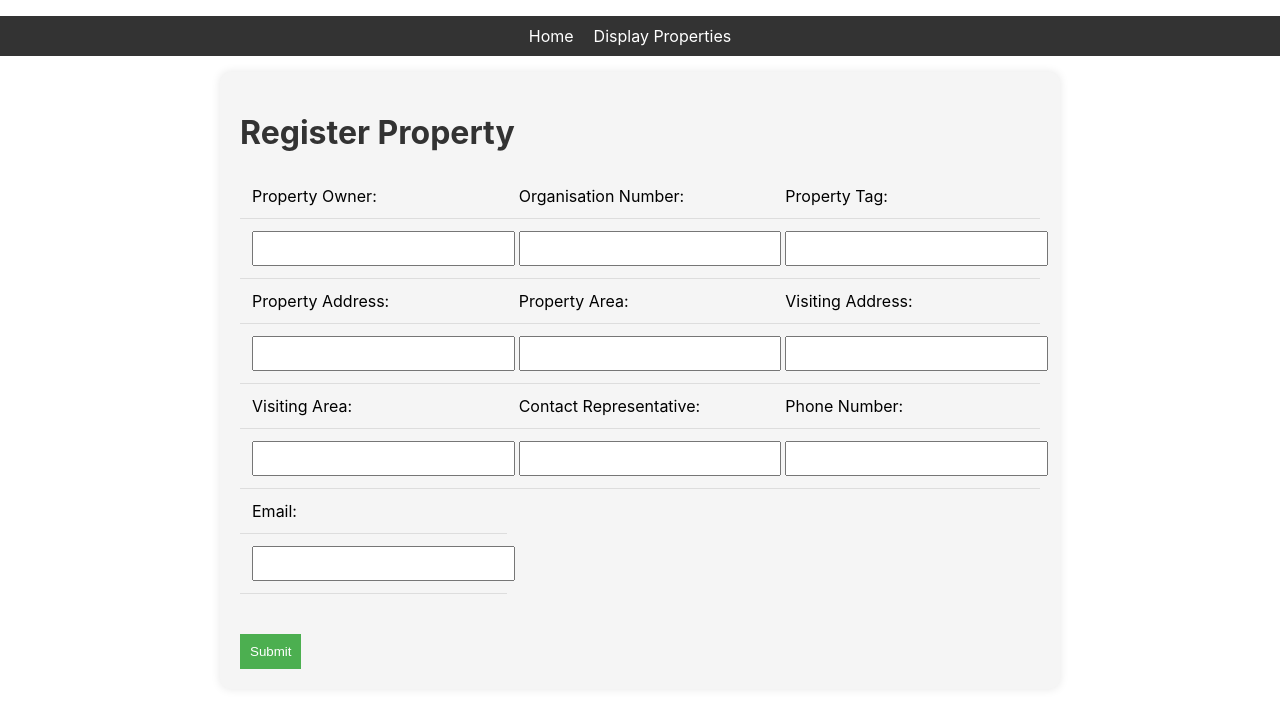
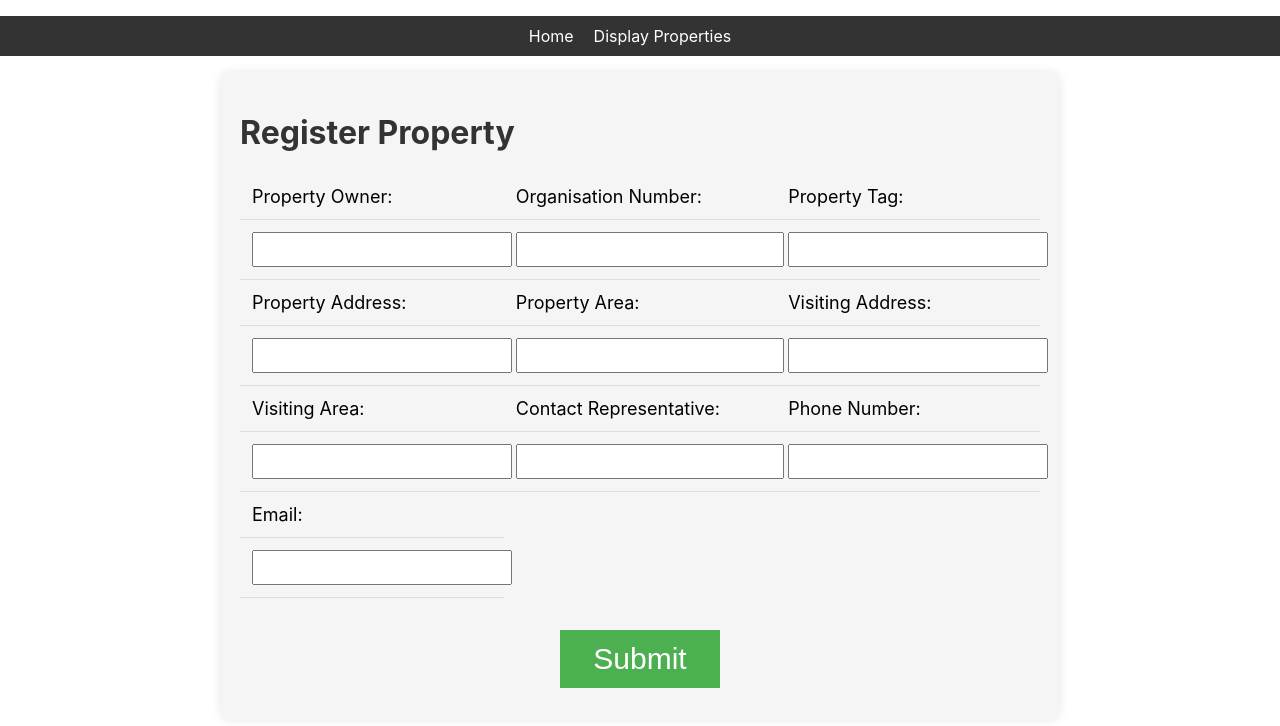
Before and after one commit to mazmann/fastighets-fakta, a React (Create React App) app: page / in a window 1280 px wide. Shown: the top 726 px of the page. Built offline with nearby package versions, Linux system fonts and the light colour scheme.

Commit message:
fixed registerform

```diff
--- a/src/components/NewProperty.css
+++ b/src/components/NewProperty.css
@@ -4,13 +4,17 @@
   max-width: 800px;
   margin: auto;
   padding: 20px;
-  background-color: #f5f5f5; /* Light background color */
-  border-radius: 10px; /* Rounded corners */
-  box-shadow: 0 0 10px rgba(0, 0, 0, 0.1); /* Soft box shadow */
+  background-color: #f5f5f5;
+  /* Light background color */
+  border-radius: 10px;
+  /* Rounded corners */
+  box-shadow: 0 0 10px rgba(0, 0, 0, 0.1);
+  /* Soft box shadow */
 }
 
 h1 {
-  color: #333; /* Dark text color */
+  color: #333;
+  /* Dark text color */
 }
 
 form {
@@ -28,37 +32,30 @@ table {
   margin-top: 20px;
 }
 
-td {
-  padding: 8px;
+label {
+  font-size: 18px;
 }
-
-label span {
-  display: block;
-  background-color: #333; /* Dark background color */
-  color: white; /* White text color */
-  padding: 8px;
-  border-radius: 5px; /* Rounded corners */
-}
-
-.table-head {
-  background-color: #333; /* Dark background color */
-  color: white; /* White text color */
-}
-
-
 
 input {
   width: 100%;
   padding: 8px;
 }
 
+.button-container {
+  padding: 12px;
+  display: flex;
+ justify-content: center;
+}
+
 button {
-  padding: 10px;
+  padding: 12px;
   background-color: #4caf50;
   color: white;
+  font-size: 30px;
   border: none;
   cursor: pointer;
-  margin-top: 20px;
+  /* margin-top: 20px; */
+  width: 10rem;
 }
 
 button:hover {
--- a/src/components/NewProperty.jsx
+++ b/src/components/NewProperty.jsx
@@ -179,9 +179,11 @@ function NewProperty() {
           </tbody>
         </table>
         <br />
+        <div className='button-container'>
         <button type="submit" onClick={handleOnSubmit}>
           Submit
         </button>
+        </div>
       </form>
     </div>
   );
```
